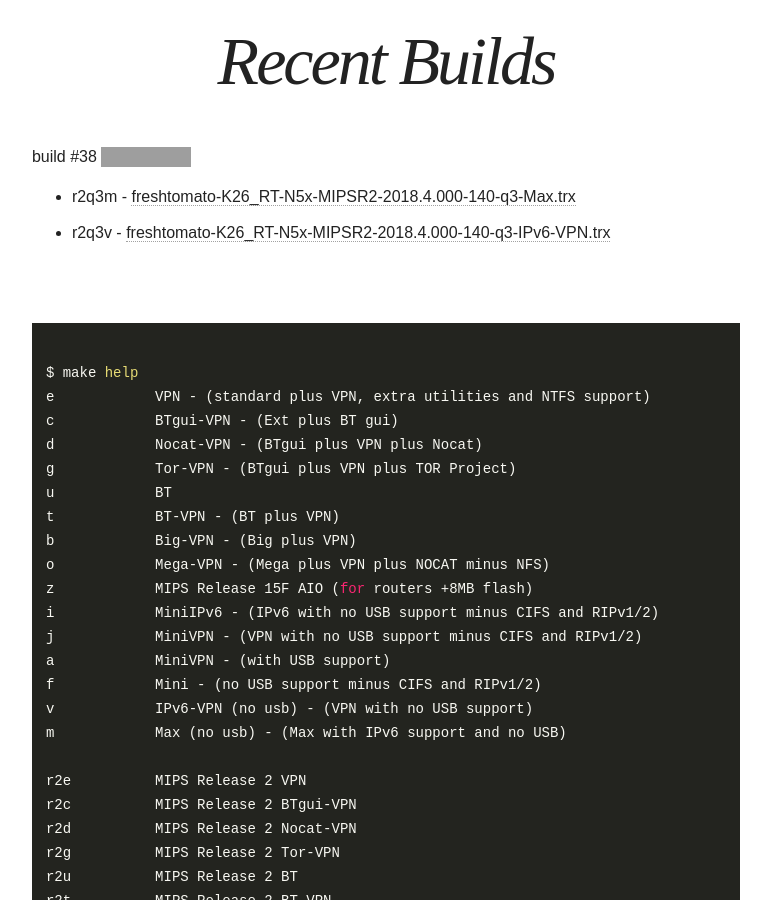
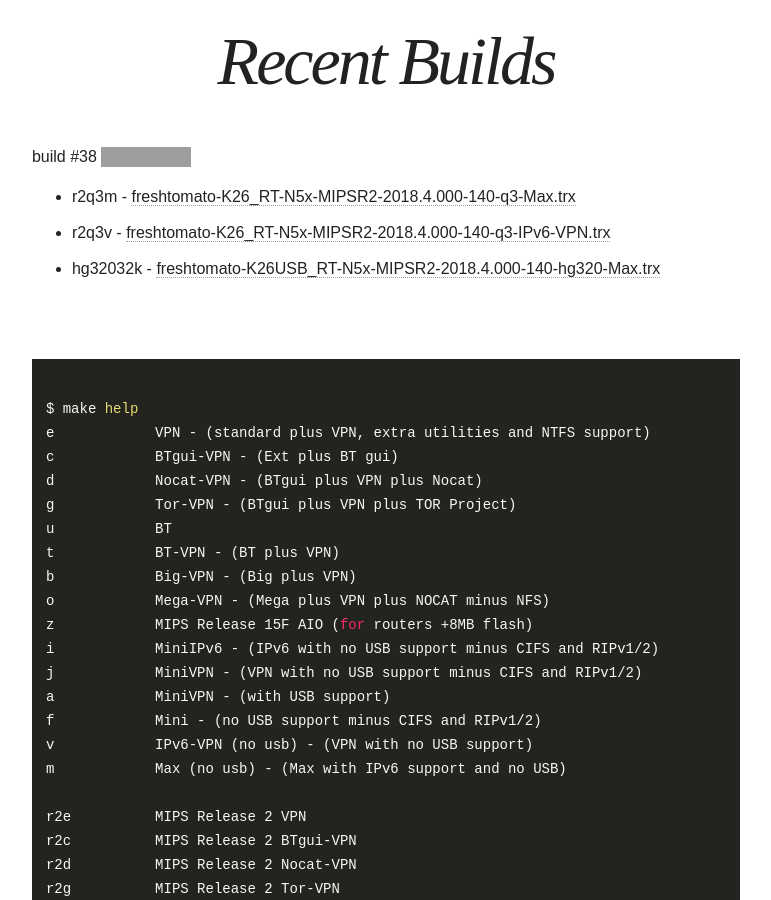
Before and after one commit to oglopss/freshtomato-mips-ci-jekyll, a Jekyll site: the page built from index.html, in a window 1280 px wide and 900 px high, scrolled down 451 px. Shown: the whole window, without its empty margins (254-1025 px from the left). Built offline with Jekyll 4.4.1, drawn with Linux system fonts in a browser that asks for light colours; nearby versions of some CDN libraries; grey boxes are pictures that could not be loaded.

Commit message:
Travis build 38 hg32032k pushed to gh-pages

```diff
--- a/_data/ss.yml
+++ b/_data/ss.yml
@@ -2,3 +2,4 @@
 files:
   - 0003 r2q3v freshtomato-K26_RT-N5x-MIPSR2-2018.4.000-140-q3-IPv6-VPN.trx
   - 0002 r2q3m freshtomato-K26_RT-N5x-MIPSR2-2018.4.000-140-q3-Max.trx
+  - 0004 hg32032k freshtomato-K26USB_RT-N5x-MIPSR2-2018.4.000-140-hg320-Max.trx
```
Also changed, not shown: 1 other file.
